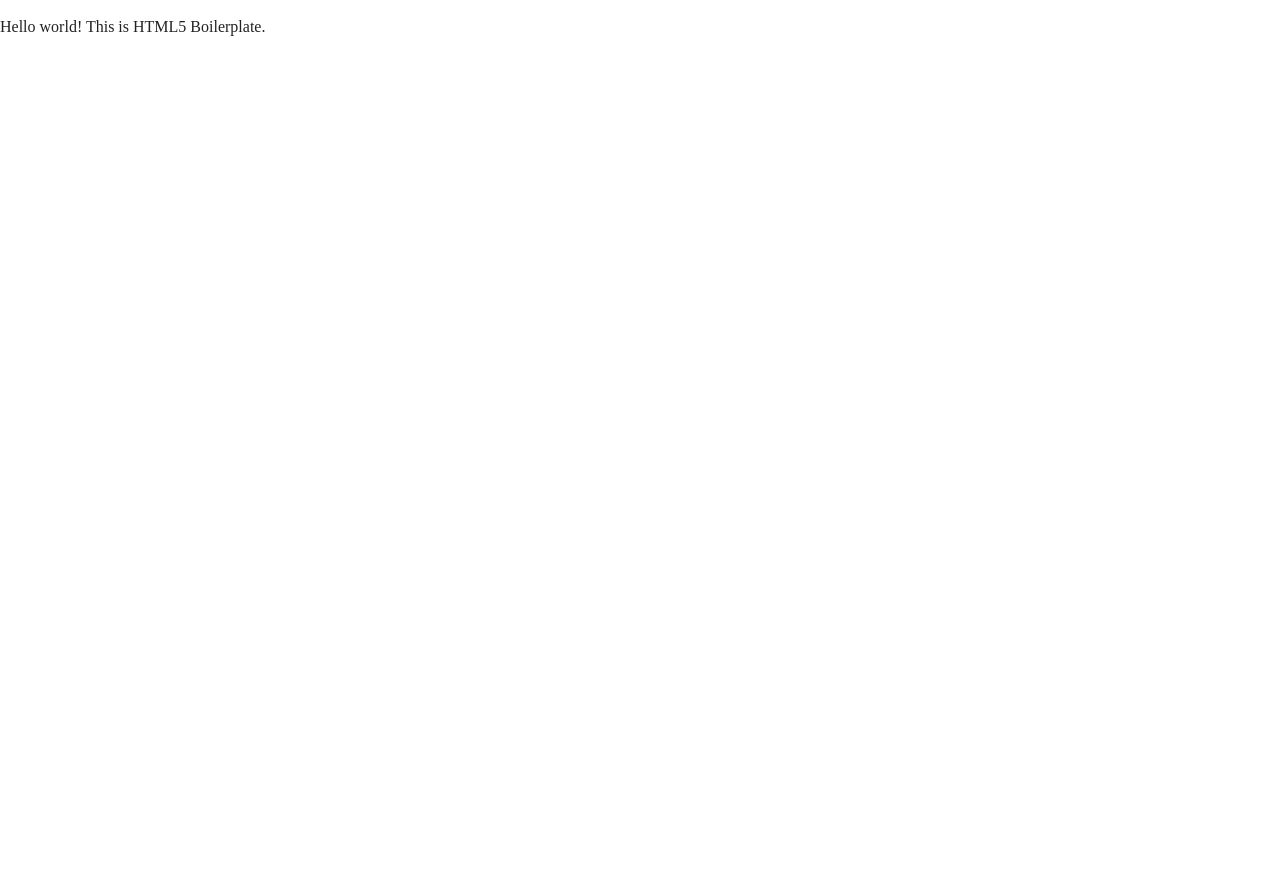
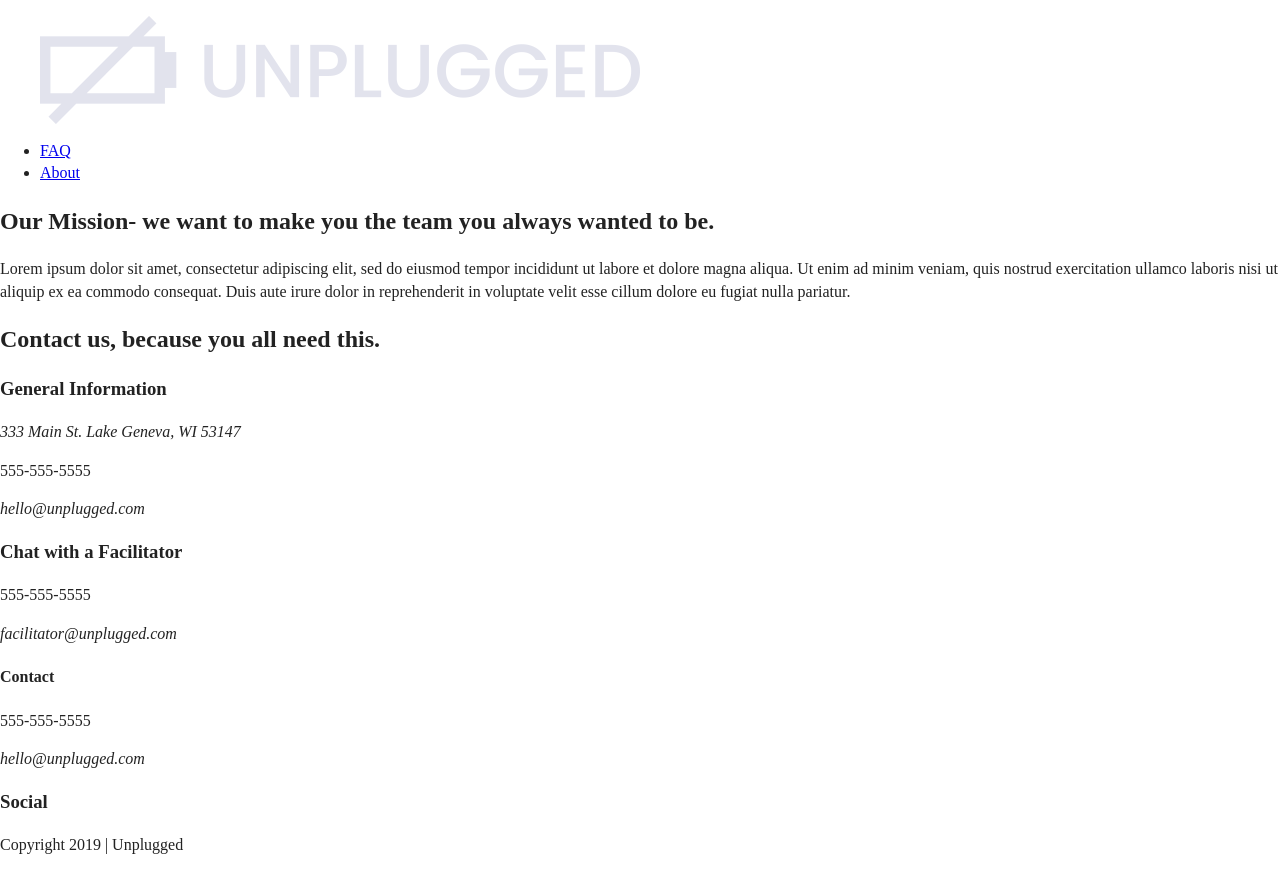
Before and after one commit to maggie-mcdonald/unplugged-retreat, a website: page about/index.html in a window 1280 px wide. Before the commit the page ends 800 px from the top, so only its background shows below. Drawn offline with Linux system fonts and the light colour scheme; files whose address does not match are found by name.

Commit message:
Initial coding of about.html

```diff
--- a/about/index.html
+++ b/about/index.html
@@ -25,8 +25,85 @@
 
 <body>
 
-  <!-- Add your site or application content here -->
-  <p>Hello world! This is HTML5 Boilerplate.</p>
+  <header>
+    <!--logo-->
+      <div class="content-wrapper">
+        <figure>
+          <a href="#"><img src="img/unpluggedlogo.png" alt="unplugged logo"></a>
+        </figure>
+        <div class="header-divider">
+          <nav>
+              <ul>
+                <li><a href="faq/index.html" target="_blank">FAQ</a></li>
+                <li><a href="about.index.html" target="_blank">About</a></li>
+              </ul>
+          </nav>
+        </div>
+      </div>
+  </header>
+
+  <main>
+    <section class="mission">
+      <div class="content-wrapper">
+        <div class="mission-content">
+          <h2>Our Mission- we want to make you the team you always wanted to be.</h2>
+          <p> Lorem ipsum dolor sit amet, consectetur adipiscing elit, sed do eiusmod tempor incididunt ut labore et dolore magna aliqua. Ut enim ad minim veniam, quis nostrud exercitation ullamco laboris nisi ut aliquip ex ea commodo consequat. Duis aute irure dolor in reprehenderit in voluptate velit esse cillum dolore eu fugiat nulla pariatur.</p>
+        </div>
+      </div> <!--mission content wrapper ends-->
+    </section>
+
+    <section class="map">
+      <figure>
+        <!--insert google map here -->
+      </figure>
+    </section>
+
+    <section class="contact-section">
+      <div class="content-wrapper">
+        <h2>Contact us, because you all need this.</h2>
+          <h3>General Information</h3>
+          <address>333 Main St. Lake Geneva, WI 53147</address>
+          <p>555-555-5555</p>
+          <address>hello@unplugged.com</address>
+          <h3>Chat with a Facilitator</h3>
+          <p>555-555-5555</p>
+          <address>facilitator@unplugged.com</address>
+      </div>
+
+    </section>
+  </main>
+
+
+  <footer>
+    <div class="content-wrapper">
+        <div class="footer-content">
+            <div class="contact">
+              <h4>Contact</h4>
+              <p>555-555-5555</p>
+              <address>
+              hello@unplugged.com
+              </address>
+
+              <div class="social">
+                <h3>Social</h3>
+                <div class="social-icons">
+                 <p><a href="https://www.facebook.com/skillcrush" target="_blank"></a></p>
+                 <p><a href="https://www.twitter.com/skillcrush" target="_blank"></a></p>
+                 <p><a href="https://www.instagram.com/skillcrush" target="_blank"></a></p>
+                 <!--other social links go here-->
+                </div>
+              </div>
+            </div>
+        </div> <!--footer ends-->
+    </div> <!--footer content-wrapper ends-->
+
+  <div class="copyright">
+    <p>Copyright 2019 | Unplugged</p>
+  </div>
+  </footer>
+
+
+
   <script src="../js/vendor/modernizr-3.11.2.min.js"></script>
   <script src="../js/plugins.js"></script>
   <script src="../js/main.js"></script>
```
Also changed, not shown: index.html (+4 -5 lines).
